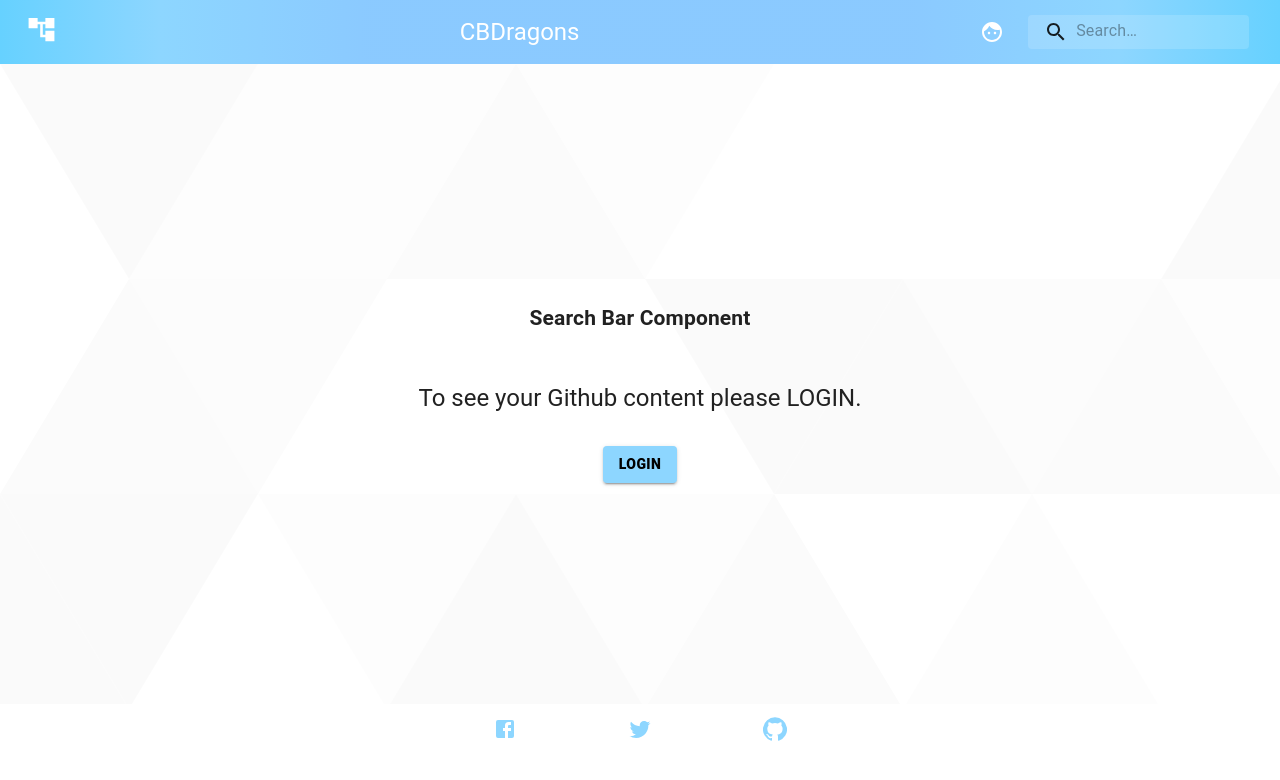
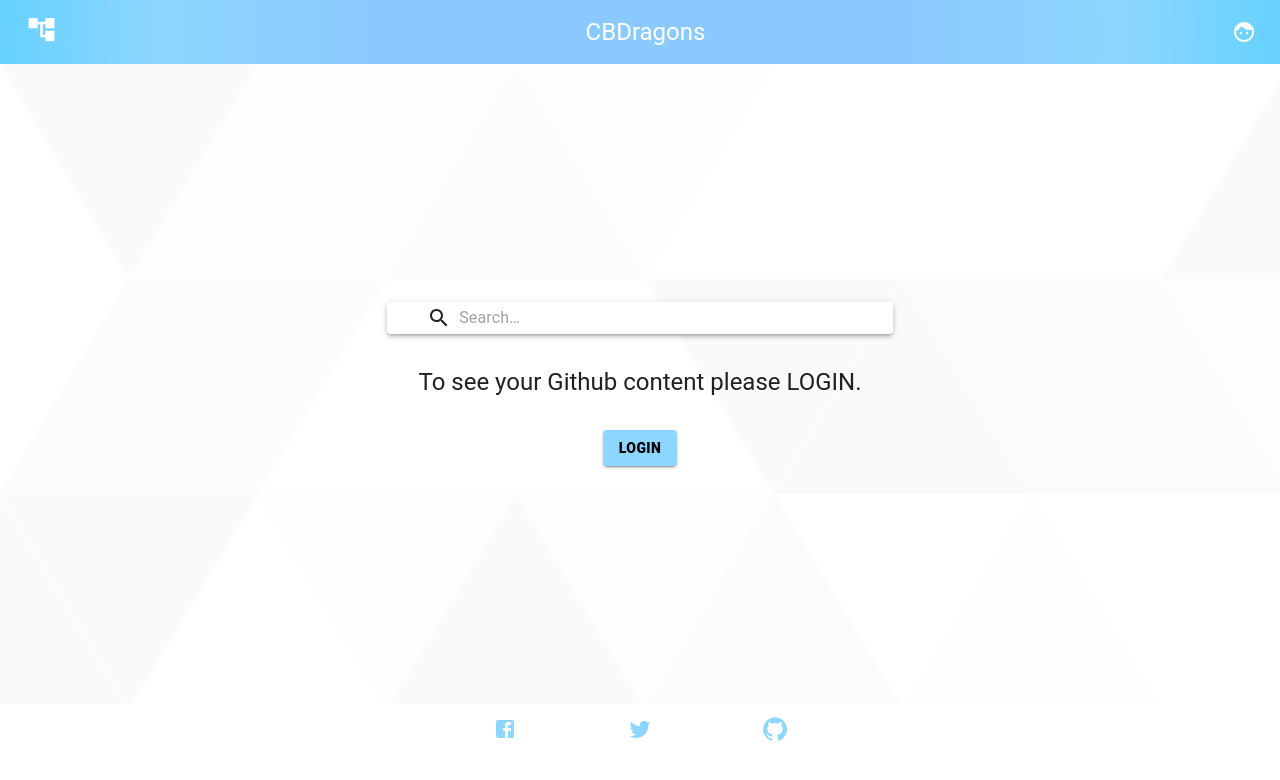
Before and after one commit to CCChira/CallbackDragons, a Next.js app: page / in a window 1280 px wide. Shown: the top 780 px of the page. Built offline with nearby package versions, Linux system fonts and the light colour scheme; no server answers.

Commit message:
search on main implemented && style refactor

```diff
--- a/Components/NavbarComponent.js
+++ b/Components/NavbarComponent.js
@@ -4,6 +4,7 @@ import Link from "next/link"
 import {Toolbar, IconButton, makeStyles, Typography, Badge,} from '@material-ui/core';
 import {useUser} from "@auth0/nextjs-auth0";
 import {AccountTreeSharp, FaceSharp} from '@material-ui/icons';
+import {useRouter} from "next/router";
 
 const useStyles = makeStyles({
   navbar: {
@@ -39,6 +40,8 @@ const useStyles = makeStyles({
 })
 
 function NavbarComponent() {
+  const router = useRouter();
+  const path = router.pathname;
   const {user} = useUser();
   const classes = useStyles();
 
@@ -73,7 +76,11 @@ function NavbarComponent() {
                 <FaceSharp className={classes.profile}/>
               </a>
             }
-            <SearchbarComponent/>
+            {(!user && path === '/')?
+                <></>
+                :
+                <SearchbarComponent/>
+            }
           </div>
         </Toolbar>
       </AppBar>
--- a/pages/index.js
+++ b/pages/index.js
@@ -1,11 +1,12 @@
 import styles from '../styles/Home.module.css';
 import React, {useEffect} from "react";
-import {useDispatch, useSelector} from 'react-redux';
+import {useDispatch} from 'react-redux';
 import {useUser} from "@auth0/nextjs-auth0";
+import {Typography, Button, makeStyles, Paper} from "@material-ui/core";
+
+import UserDataDisplay from "../Components/UserDataDisplayComponent";
+import SearchBarComponent from "../Components/SearchbarComponent";
 import {setLogin} from "../store/actions";
-import {Typography, Button, makeStyles} from "@material-ui/core";
-import UserDataDisplay from "../Components/UserDataDisplayComponent";
-
 
 const useStyles = makeStyles({
     text: {
@@ -24,12 +25,14 @@ const useStyles = makeStyles({
         color: "black",
         fontWeight: "800",
     },
+    searchBar: {
+        width: '40%'
+    }
 })
 
 export default function Home() {
     const classes = useStyles();
     const {user, error, isLoading} = useUser();
-  const loginUser = useSelector((state) => state.setLoginUser);
     const dispatch = useDispatch();
 
     useEffect(() => {
@@ -48,8 +51,12 @@ export default function Home() {
                 </div>
                 :
                 <div className={classes.login}>
-          <h2>Search Bar Component</h2>
-          <Typography variant="h5" className={classes.text}>To see your Github content please LOGIN.</Typography>
+                    <Paper elevation={3} className={classes.searchBar}>
+                        <SearchBarComponent/>
+                    </Paper>
+
+                    <Typography variant="h5" className={classes.text}>To see your Github content please
+                        LOGIN.</Typography>
                     <Button variant="contained" color="primary" className={classes.btn}>
                         {/* eslint-disable-next-line @next/next/no-html-link-for-pages */}
                         <a className={classes.a} href="/api/auth/login">Login</a>
--- a/pages/search/[userName]/index.js
+++ b/pages/search/[userName]/index.js
@@ -1,8 +1,8 @@
 import React from "react";
 import UserDataDisplay from "../../../Components/UserDataDisplayComponent";
 
-export default function UserView () {
-    return(
-        <UserDataDisplay />
+export default function UserView() {
+    return (
+        <UserDataDisplay/>
     )
 }
--- a/pages/search/index.js
+++ b/pages/search/index.js
@@ -1,13 +1,15 @@
 import styles from '../../styles/Home.module.css';
-import {useSelector} from 'react-redux';
+import {useDispatch, useSelector} from 'react-redux';
 import {useEffect, useState} from 'react';
 import {Octokit} from '@octokit/rest';
 import SearchItem from '../../Components/SearchItem';
+import {setQueryString} from "../../store/actions";
 
 export default function Search() {
     const searchValue = useSelector(state => state.searchbar.queryString);
     const queryString = encodeURIComponent(`${searchValue}`);
     const [queryResults, setQueryResults] = useState([]);
+    const dispatch = useDispatch();
 
     useEffect(async () => {
         if (queryString === '') return;
@@ -17,6 +19,7 @@ export default function Search() {
             q: queryString
         })
         setQueryResults(results.data.items);
+        dispatch(setQueryString(''));
     }, []);
 
     return (
```
Lines whose indentation alone changed are shown as unchanged.
